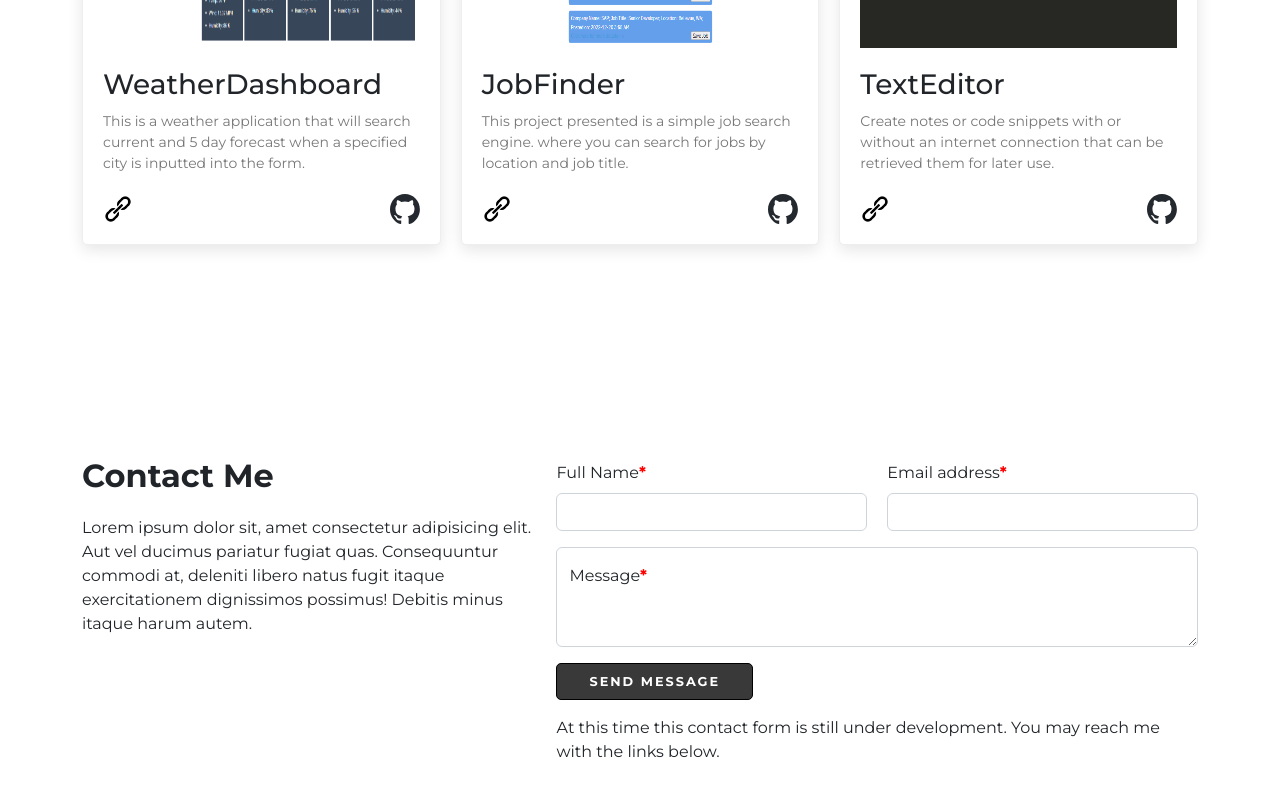
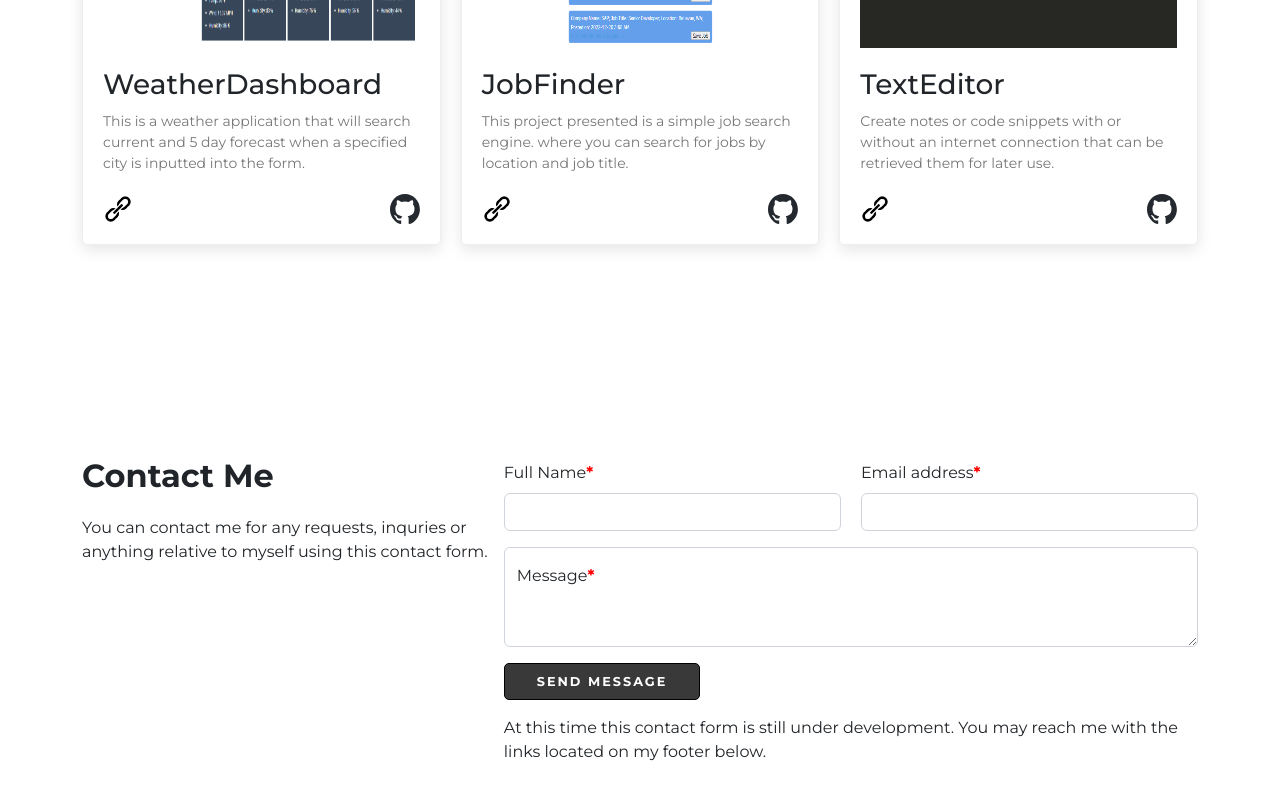
Before and after one commit to Bsayavong/20-React_Portfolio, a React (Create React App) app: page / in a window 1280 px wide. Shown: the part 1768-2568 px from the top of the page. Built offline with nearby package versions, Linux system fonts and the light colour scheme; a web font is replaced by a local one.

Commit message:
fixed README

```diff
--- a/src/components/about.js
+++ b/src/components/about.js
@@ -26,7 +26,6 @@ export default function About() {
                 development.
               </p>
 
-              <button className="workbtn">MY WORK</button>
             </div>
           </div>
 
--- a/src/components/contact.js
+++ b/src/components/contact.js
@@ -54,10 +54,7 @@ export default function Contact() {
         <div className={styles.contactinfo}>
           <h2>Contact Me</h2>
           <p>
-            Lorem ipsum dolor sit, amet consectetur adipisicing elit. Aut vel
-            ducimus pariatur fugiat quas. Consequuntur commodi at, deleniti
-            libero natus fugit itaque exercitationem dignissimos possimus!
-            Debitis minus itaque harum autem.
+            You can contact me for any requests, inquries or anything relative to myself using this contact form.
           </p>
         </div>
         <div className={styles.formcon}>
@@ -111,7 +108,7 @@ export default function Contact() {
             )}
             <p>
               At this time this contact form is still under development. You may
-              reach me with the links below.
+              reach me with the links located on my footer below.
             </p>
           </form>
         </div>
```
Also changed, not shown: src/App.css (added), 1 other file (tests, documents, lock files or other folders).
